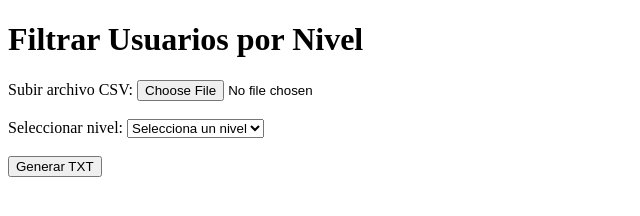
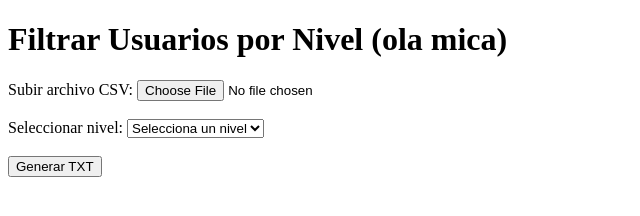
Before and after one commit to CarlosPerezVE/FiltrarMiembros, a plain HTML site: page index.html in a window 1280 px wide. Shown: the whole page, without its empty margins (0-640 px from the left). Drawn offline with Linux system fonts and the light colour scheme.

Commit message:
Update index.html

```diff
--- a/index.html
+++ b/index.html
@@ -6,7 +6,7 @@
     <title>Filtrar CSV</title>
 </head>
 <body>
-    <h1>Filtrar Usuarios por Nivel</h1>
+    <h1>Filtrar Usuarios por Nivel (ola mica)</h1>
     <form id="csvForm">
         <label for="csvFile">Subir archivo CSV:</label>
         <input type="file" id="csvFile" accept=".csv" required><br><br>
```
